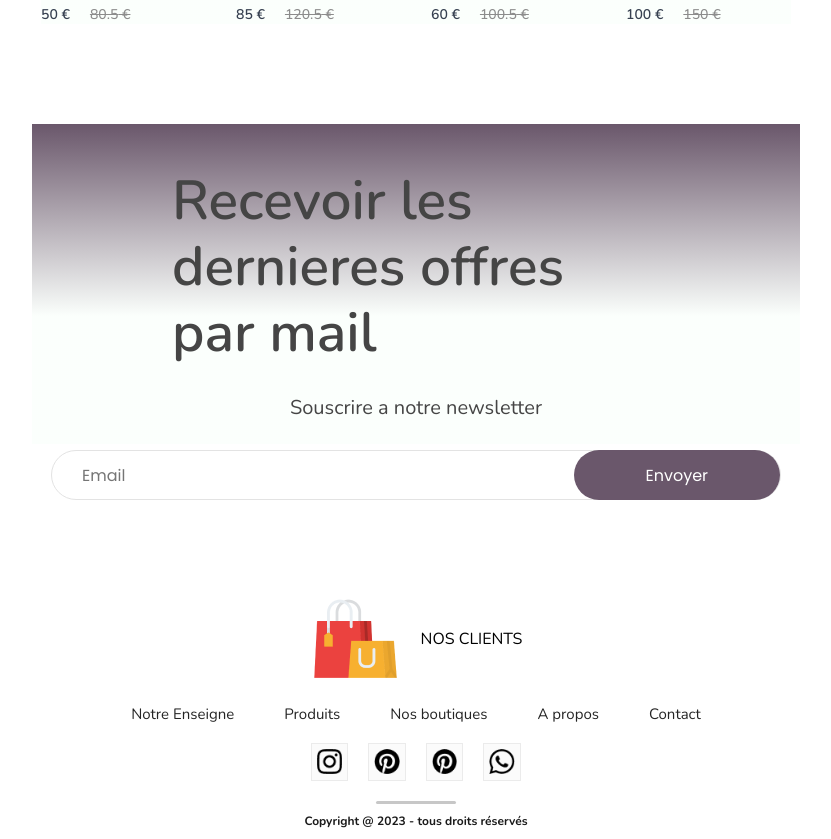
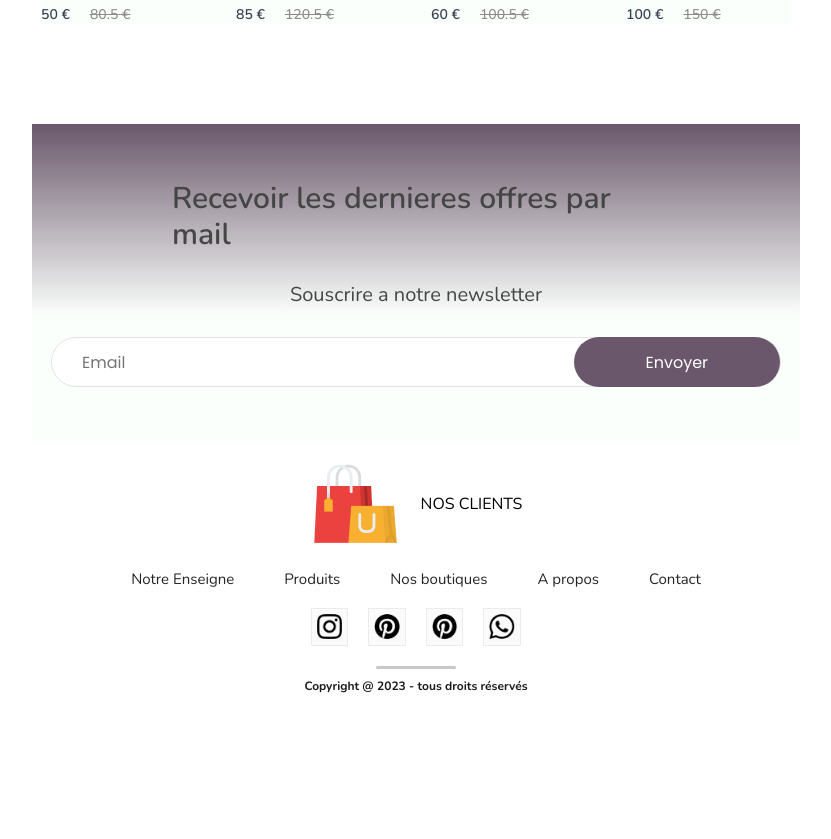
Before and after one commit to lapinRagnar/react-mongodb-atlas-ecommerce-2023, a React (Vite) app: page / in a window 1280 px wide. Shown: the part 2645-3484 px from the top of the page, without its empty margins (224-1055 px from the left). After the commit the page ends 3349 px from the top, so only its background shows below. Built offline with nearby package versions, Linux system fonts and the light colour scheme; a web font is replaced by a local one.

Commit message:
reparer newsletter

```diff
--- a/src/components/newsletter/NewsLetter.css
+++ b/src/components/newsletter/NewsLetter.css
@@ -9,14 +9,13 @@
   background: linear-gradient(180deg, #6a576b, #e1ffea22 60%);
   margin: auto;
   padding: 0 140px;
-  margin-bottom: 150px;
-  padding-top: 100px;
+  margin-bottom: 15px;
   gap: 30px;
 }
 
 .newsletter h1 {
   color: #454545;
-  font-size: 55px;
+  font-size: 30px;
   font-weight: 600;
 }
 
```
